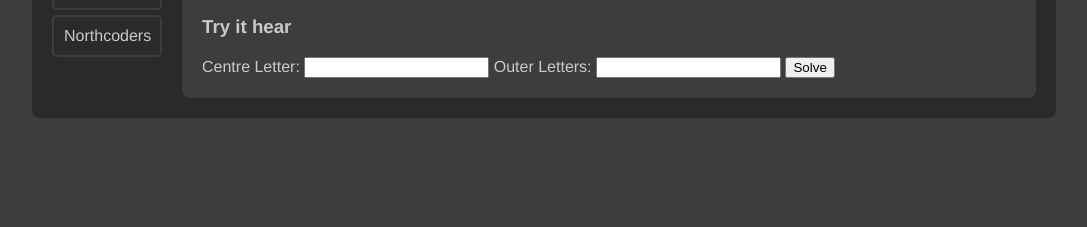
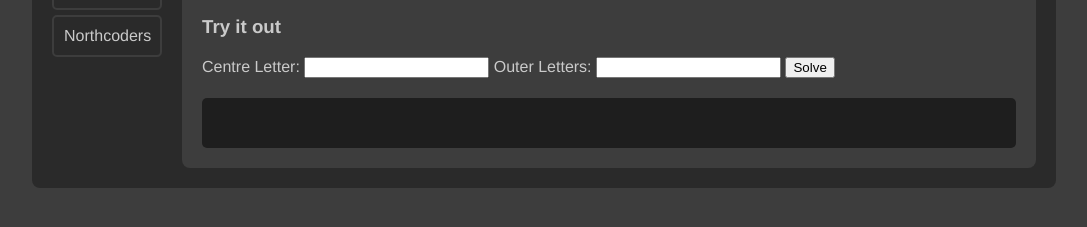
Before and after one commit to ewanritchie85/my-website, a website: page experience.html in a window 1280 px wide. Shown: the part 485-712 px from the top of the page, without its empty margins (96-1183 px from the left). Drawn offline with nearby package versions, Linux system fonts and the light colour scheme.

Commit message:
wrapper added to wordwheel solver results

```diff
--- a/experience.html
+++ b/experience.html
@@ -64,7 +64,7 @@
                     <img title="Pytest" src="./images/logos/pytest-logo.webp" height="60">
                 </div>
 
-                <h3> Try it hear</h3>
+                <h3> Try it out</h3>
                 <form id="word-wheel-form">
                     <label for="centre-letter">Centre Letter:</label>
                     <input type="text" id="centre-letter" name="centre-letter" maxlength="1" required>
@@ -72,10 +72,9 @@
                     <input type="text" id="outer-letters" name="outer-letters" maxlength="8" required>
                     <button type="submit">Solve</button>
                 </form>
-                <div id="word-wheel-results"></div>
-
-
-
+                <div id="word-wheel-results-wrapper">
+                    <div id="word-wheel-results"></div>
+                </div>
             </div>
 
             <div class="experience" id="task-manager-app">
--- a/style.css
+++ b/style.css
@@ -208,3 +208,18 @@ body {
   border-radius: 10px;
   box-shadow: 0 6px 24px rgba(83, 83, 83, 0.55);
 }
+
+#word-wheel-results-wrapper {
+  margin-top: 20px;
+}
+
+#word-wheel-results-wrapper h4 {
+  margin-bottom: 8px;
+}
+
+#word-wheel-results {
+  background-color: #1e1e1e;
+  padding: 10px;
+  border-radius: 5px;
+  min-height: 30px;
+}
```
